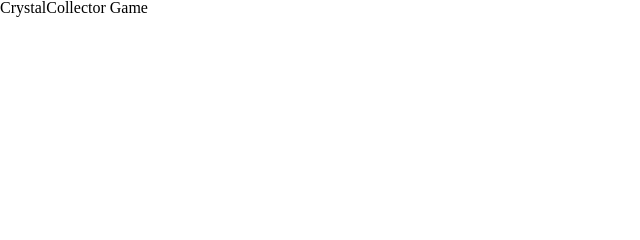
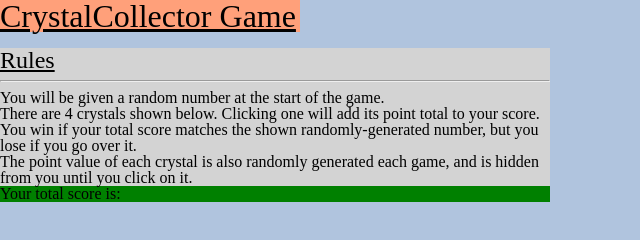
Before and after one commit to Bigminer106/week-4-game, a plain HTML site: page index.html in a window 1280 px wide. Shown: the whole page, without its empty margins (0-640 px from the left). Drawn offline with nearby package versions, Linux system fonts and the light colour scheme.

Commit message:
Early Stages

```diff
--- a/assets/css/style.css
+++ b/assets/css/style.css
@@ -0,0 +1,42 @@
+body {
+  font-size: 36px;
+  font-weight: 100%;
+  background-color: lightsteelblue;
+}
+
+.gameTitle {
+  font-size: 2rem;
+  width: 300px;
+  text-decoration: underline black;
+  background-color: lightsalmon;
+}
+
+.rules {
+  font-size: 1.5rem;
+  text-decoration: underline black;
+}
+
+.descript {
+  width: 550px;
+  float: left;
+  background-color: lightgray;
+}
+
+.rngShown {
+  background-color: gold;
+  width: 550px;
+}
+
+.winLoss {
+  background-color: honeydew;
+  width: 550px;
+}
+
+.gems {
+  width: 550px;
+}
+
+.totalScore {
+  background-color: green;
+  width: 550px;
+}
--- a/index.html
+++ b/index.html
@@ -12,6 +12,24 @@
 </head>
 <body>
   <h1 class="gameTitle">CrystalCollector Game</h1>
-
+  <br>
+  <div class="descript">
+    <h2 class="rules">Rules</h2>
+    <hr>
+    <p>You will be given a random number at the start of the game.</p>
+    <p>There are 4 crystals shown below.  Clicking one will add its point total to your score.</p>
+    <p>You win if your total score matches the shown randomly-generated number, but you lose if you go over it.</p>
+    <p>The point value of each crystal is also randomly generated each game, and is hidden from you until you click on it.</p>
+  </div>
+  <br>
+  <div class="rngShown"></div>
+  <br>
+  <div class="winLoss"></div>
+  <br>
+  <div class="gems"></div>
+  <br>
+  <div class="totalScore">
+    <h2 class="total">Your total score is: </h2>
+  </div>
 </body>
 </html>
```
